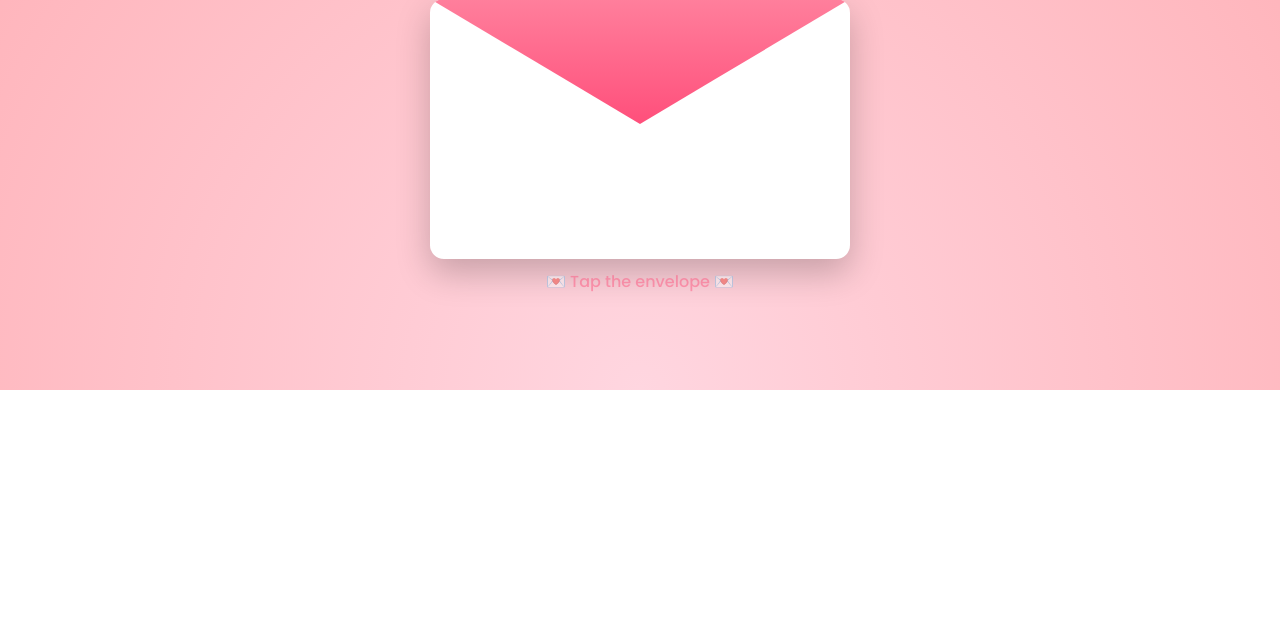
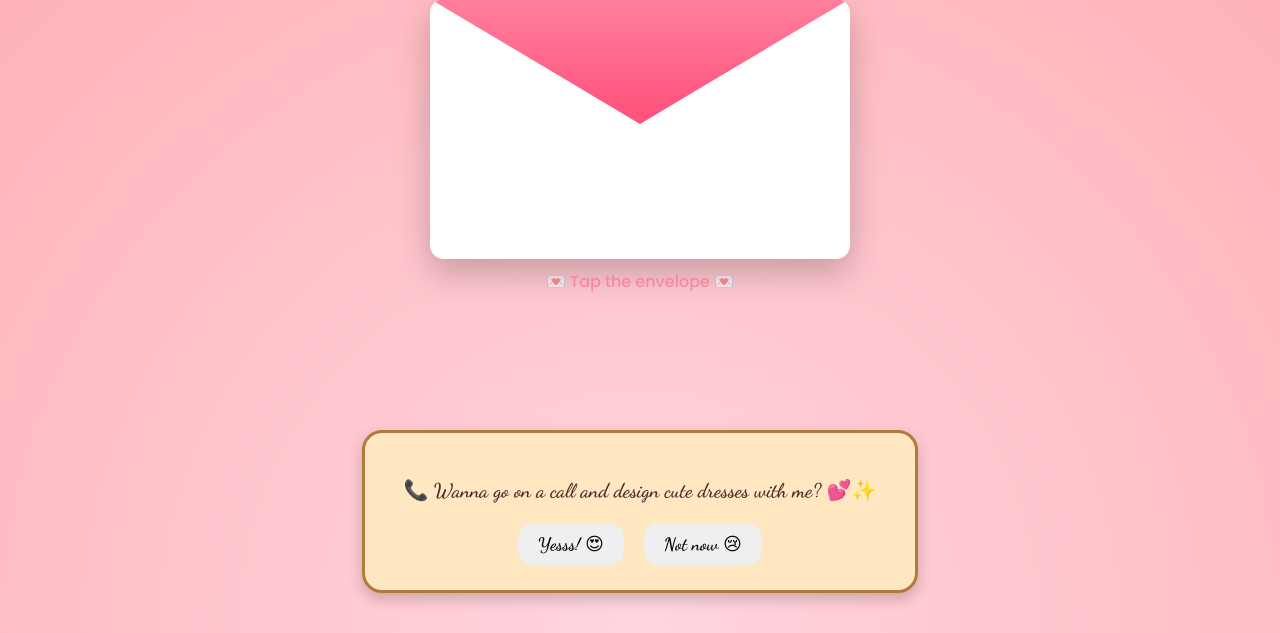
Before and after one commit to Earl-cmyk/For-My-Baby, a Flask app: page / in a window 1280 px wide. Shown: the part 2338-2971 px from the top of the page. Before the commit the page ends 2728 px from the top, so only its background shows below. Run offline with Flask 3, Linux system fonts and the light colour scheme.

Commit message:
MWAAAAAAAA

```diff
--- a/templates/index.html
+++ b/templates/index.html
@@ -229,5 +229,21 @@ No matter what happen, I will love you always and forever🥺
     </div>
     <p class="hint">💌 Tap the envelope 💌</p>
   </div>
+
+<!-- Call + Dress Design Question Box -->
+<div class="pokemon-box" id="callBox">
+  <p>📞 Wanna go on a call and design cute dresses with me? 💕✨</p>
+  <div class="pokemon-buttons">
+    <button id="yesCallBtn">Yesss! 😍</button>
+    <button id="noCallBtn">Not now 😢</button>
+  </div>
+</div>
+
+<!-- Container for dog GIF after YES -->
+<div class="dog-container" id="dogCallContainer">
+  <img src="{{ url_for('static', filename='img/dance.gif') }}" alt="Happy Dog">
+  <p>YAAAY 🐶💖</p>
+</div>
+
 </body>
 </html>
```
Also changed, not shown: 1 other file.
